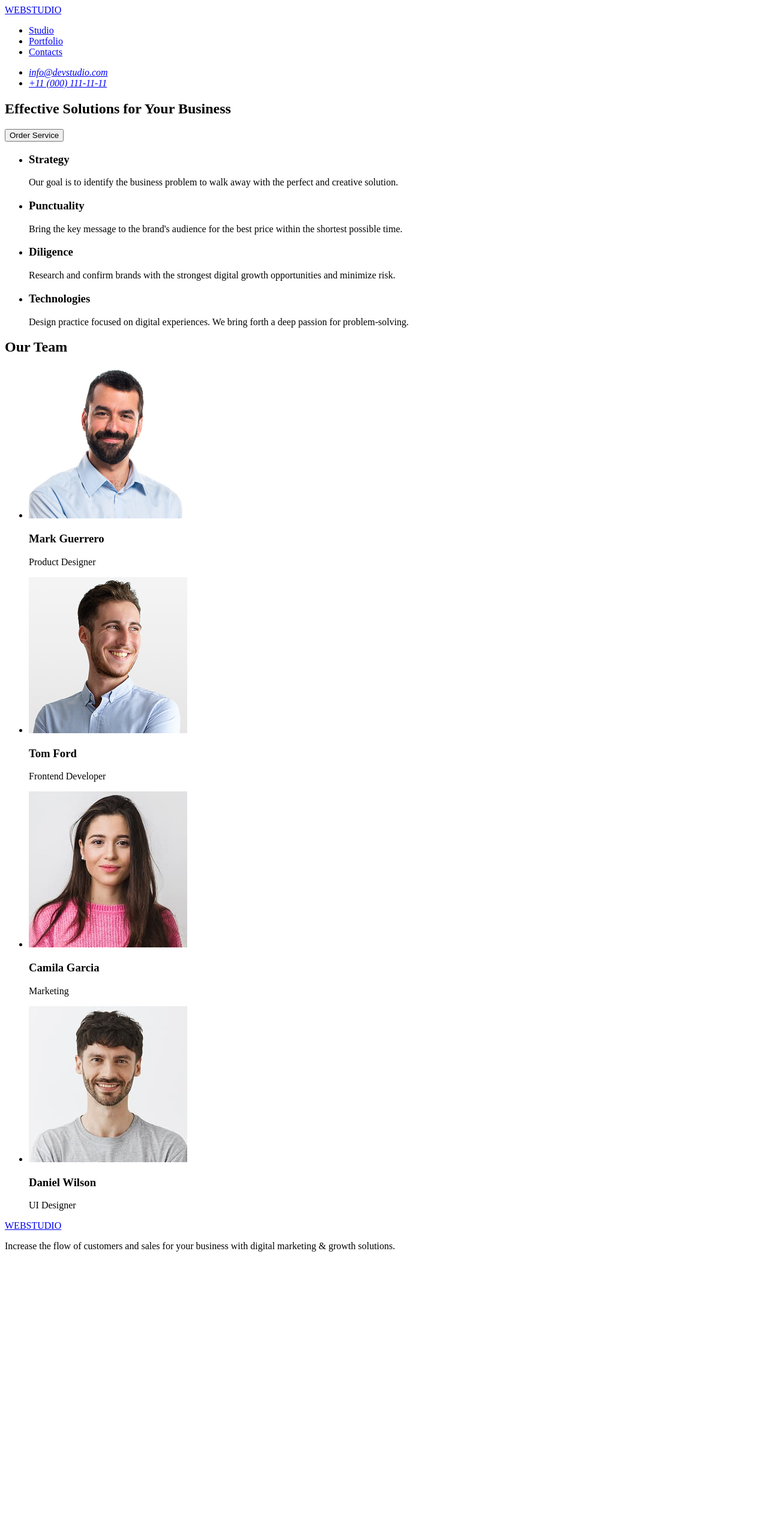
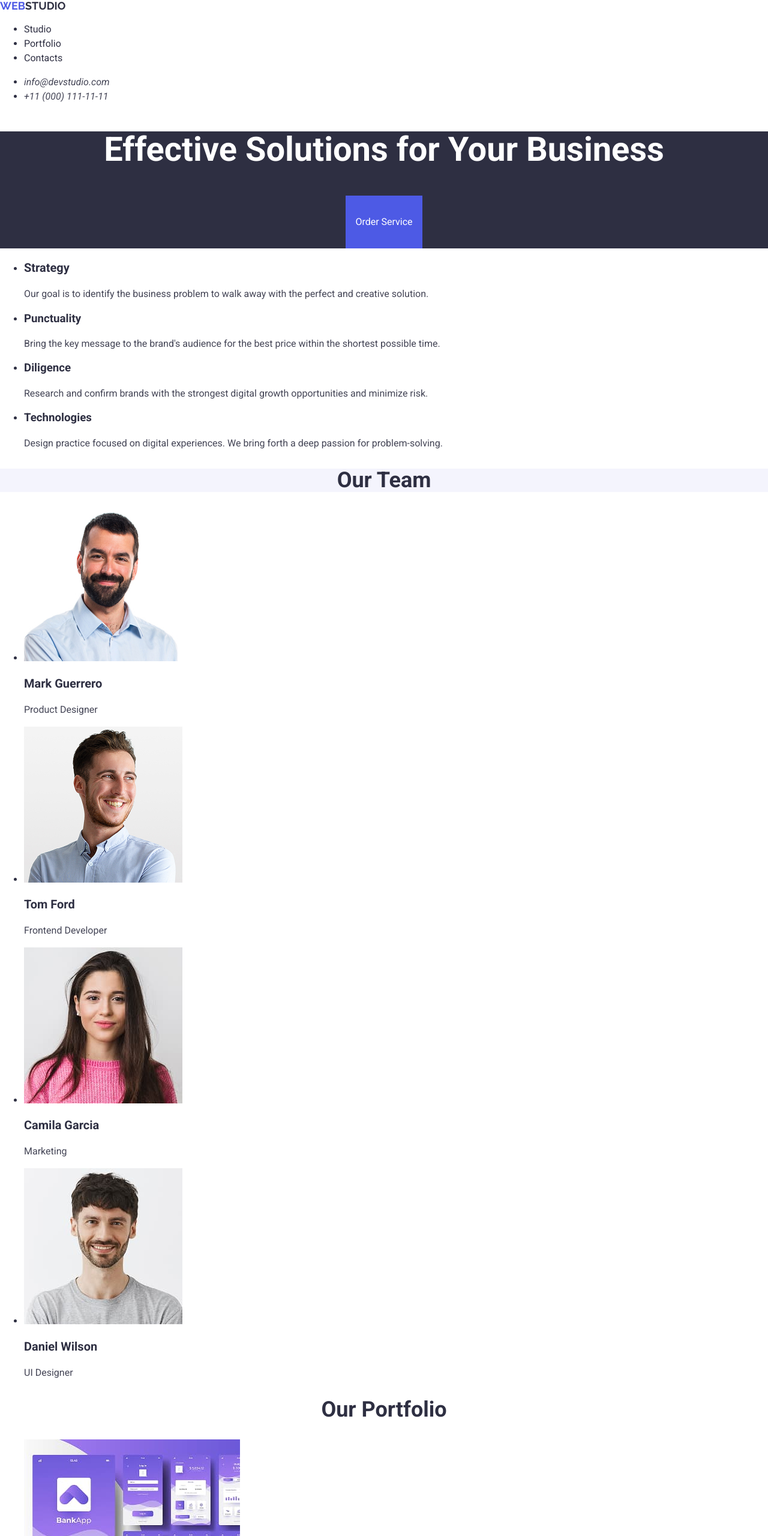
Before and after one commit to SenanurDAS/goit-markup-hw-01, a plain HTML site: page index.html in a window 1280 px wide. Shown: the top 2560 px of the page at 60% size. Before the commit the page ends 2102 px from the top, so only its background shows below. Drawn offline with nearby package versions, Linux system fonts and the light colour scheme.

Commit message:
Intial commit

```diff
--- /dev/null
+++ b/css/styles.css
@@ -0,0 +1,278 @@
+body {
+    font-family: "Roboto", sans-serif;
+    color: #2E2F42
+}
+
+/* Header alanı */
+
+.logo {
+    font-size: 18px;
+    font-family: "Raleway", sans-serif;
+    font-weight: 700;
+    color: #2E2F42;
+    text-decoration: none;
+    line-height: 1.16;
+}
+
+.nav-list {
+    background-color: #FFFFFF;
+}
+
+.logo span {
+    color: #4D5AE5;
+}
+
+.Studio {
+    color: #2E2F42;
+    font-size: 16px;
+    text-decoration: none;
+    font-weight: medium;
+    line-height: 1.5;
+}
+
+.Studio:hover {
+    color: #404BBF;
+    font-size: 16px;
+    text-decoration: none;
+    font-weight: medium;
+    line-height: 1.5;
+}
+
+.Studio:active {
+    color: #404BBF;
+    font-size: 16px;
+    text-decoration: none;
+    font-weight: medium;
+    line-height: 1.5;
+}
+
+.Portfolio{
+    color: #2E2F42;
+    font-size: 16px;
+    text-decoration: none;
+    font-weight: medium;
+    line-height: 1.5;
+}
+
+.Portfolio:hover {
+    color: #404BBF;
+    font-size: 16px;
+    text-decoration: none;
+    font-weight: medium;
+    line-height: 1.5;
+}
+
+.Contacts {
+    color: #2E2F42;
+    font-size: 16px;
+    text-decoration: none;
+    font-weight: medium;
+    line-height: 1.5;
+}
+
+.Contacts:hover {
+    color: #404BBF;
+    font-size: 16px;
+    text-decoration: none;
+    font-weight: medium;
+    line-height: 1.5;
+}
+
+.adress {
+    color: #434455;
+    font-size: 16px;
+    text-decoration: none;
+    font-weight: regular;
+    line-height: 1.5;
+
+}
+
+.adress:hover {
+    color: #404BBF;
+    font-size: 16px;
+    text-decoration: none;
+    font-weight: regular;
+    line-height: 1.5;
+}
+
+/* Header alanı bitiş */
+
+/*Main başlangıç */
+
+.post-tittle {
+    font-size: 56px;
+    text-align: center;
+    line-height: 60px;
+    letter-spacing: 2%;
+    color: #FFFFFF;
+    font-weight: bold;
+}
+
+.post {
+    background-color: #2E2F42;
+    text-align: center;
+}
+
+.button {
+    background-color: #4D5AE5;
+    color: #FFFFFF;
+    border: none;
+    font-size: 16px;
+    text-align: center ;
+    line-height: 1.5;
+    letter-spacing: 4%;
+    cursor: pointer;
+    font-weight: medium;
+    padding: 32px 16px;
+}
+
+.button:hover {
+    background-color: #404BBF;
+    color: #FFFFFF;
+    border: none;
+    font-size: 16px;
+    text-align: center;
+    line-height: 1.5;
+    letter-spacing: 4%;
+    cursor: pointer;
+    font-weight: medium;
+    padding: 32px 16px;
+}
+
+.p{
+    color: #434455;
+    font-size: 16px;
+    line-height: 1.5;
+    font-weight: regular;
+}
+
+.Strategy {
+    font-size: 20px;
+    font-weight: medium;
+    color: #2E2F42;
+    line-height: 1.2;
+}
+
+.punctuality {
+    font-size: 20px;
+    font-weight: medium;
+    color: #2E2F42;
+    line-height: 1.2;
+}
+
+.diligence {
+    font-size: 20px;
+    font-weight: medium;
+    color: #2E2F42;
+    line-height: 1.2;
+}
+
+.technologies {
+    font-size: 20px;
+    font-weight: medium;
+    color: #2E2F42;
+    line-height: 1.2;
+}
+
+.our-team {
+    font-size: 36px;
+    text-align: center;
+    line-height: 1.1;
+    letter-spacing: 2%;
+    color: #2E2F42;
+    font-weight: bold;
+    background-color: #F4F4FD;
+}
+
+.mark-guerrero {
+    font-size: 20px;
+    font-weight: medium;
+    color: #2E2F42;
+    line-height: 1.2;
+}
+
+.tom-ford {
+    font-size: 20px;
+    font-weight: medium;
+    color: #2E2F42;
+    line-height: 1.2;
+}
+
+.camila-garcia {
+    font-size: 20px;
+    font-weight: medium;
+    color: #2E2F42;
+    line-height: 1.2;
+}
+
+.daniel-wilson {
+    font-size: 20px;
+    font-weight: medium;
+    color: #2E2F42;
+    line-height: 1.2;
+}
+
+.p {
+    color: #434455;
+    font-size: 16px;
+    line-height: 1.5;
+    font-weight: regular;
+}
+
+.our-portfolio {
+    font-size: 36px;
+    text-align: center;
+    line-height: 1.1;
+    letter-spacing: 2%;
+    color: #2E2F42;
+    font-weight: bold;
+}
+
+.h3 {
+    font-size: 20px;
+    font-weight: medium;
+    color: #2E2F42;
+    line-height: 1.2;
+}
+
+.p {
+    color: #434455;
+    font-size: 16px;
+    line-height: 1.5;
+    font-weight: regular;
+}
+
+/*Main bitiş */
+
+/* Footer başlangıç */
+
+.footer-logo {
+    font-size: 18px;
+    font-family: "Raleway", sans-serif;
+    font-weight: 700;
+    color: #F4F4FD;
+    text-decoration: none;
+    line-height: 1.16;
+    background-color: ;
+}
+
+.nav-list {
+    background-color: #FFFFFF;
+}
+
+.footer-logo span {
+    color: #4D5AE5;
+}
+
+.footer-p {
+    color: #F4F4FD;
+    font-size: 16px;
+    line-height: 1.5;
+    font-weight: regular;
+}
+
+.footer {
+    background-color: #2E2F42
+}
+
+/* Footer bitiş */
--- a/index.html
+++ b/index.html
@@ -4,32 +4,41 @@
     <meta charset="UTF-8" />
     <meta name="viewport" content="width=device-width, initial-scale=1.0" />
     <title>Document</title>
+    <link
+       rel="stylesheet"
+      href="https://cdnjs.cloudflare.com/ajax/libs/modern-normalize/3.0.1/modern-normalize.min.css"
+    />
+    <link  rel="preconnect" href="https://fonts.googleapis.com">
+    <link rel="preconnect" href="https://fonts.gstatic.com" crossorigin>
+    <link href="https://fonts.googleapis.com/css2?family=Raleway:ital,wght@0,100..900;1,100..900&family=Roboto:ital,wght@0,100..900;1,100..900&display=swap" rel="stylesheet">
+    <link rel="stylesheet" href="./css/styles.css" />
   </head>
 
   <body>
     <!-- header alanı-->
     <header>
-      <a href="#"> WEBSTUDIO </a>
+      <a class="logo" href="#"><span>WEB</span>STUDIO</a>
+
       <nav>
-        <ul>
+        <ul class="nav-list">
           <li>
-            <a href="#">Studio</a>
+            <a class="Studio" href="#">Studio</a>
           </li>
           <li>
-            <a href="#">Portfolio</a>
+            <a class="Portfolio" href="#">Portfolio</a>
           </li>
           <li>
-            <a href="#">Contacts</a>
+            <a class="Contacts" href="#">Contacts</a>
           </li>
         </ul>
       </nav>
       <address>
         <ul>
-          <li>
-            <a href="#">info@devstudio.com</a>
+          <li class="address-list">
+            <a class="adress" href="#">info@devstudio.com</a>
           </li>
           <li>
-            <a href="#">+11 (000) 111-11-11</a>
+            <a class="adress" href="#">+11 (000) 111-11-11</a>
           </li>
         </ul>
       </address>
@@ -39,64 +48,100 @@
 
     <!-- main başlagıç -->
     <main>
-      <section>
-        <h1>Effective Solutions
+      <section class="post" >
+        <h1 class="post-tittle">Effective Solutions
         for Your Business</h1>
-        <button type="button">Order Service</button>
+        <button class="button" type="button">Order Service</button>
       </section>
 
-      <section>
+      <section class="about">
         <ul>
           <li>
-            <h3>Strategy</h3>
-            <p>
+            <h3 class="Strategy">Strategy</h3>
+            <p class="p">
                 Our goal is to identify the business
                 problem to walk away with the perfect and creative solution.
             </p>
           </li>
           <li>
-            <h3>Punctuality</h3>
-            <p>
+            <h3 class="Punctuality">Punctuality</h3>
+            <p class="p">
                 Bring the key message to the brand's audience for the best price within the shortest possible time.
             </p>
           </li>
           <li>
-            <h3>Diligence</h3>
-            <p>
+            <h3 class="Diligence">Diligence</h3>
+            <p class="p">
                 Research and confirm brands with the strongest digital growth opportunities and minimize risk.
             </p>
           </li>
           <li>
-            <h3>Technologies</h3>
-            <p>
+            <h3 class="Technologies">Technologies</h3>
+            <p class="p">
                 Design practice focused on digital experiences. We bring forth a deep passion for problem-solving.
             </p>
           </li>
         </ul>
       </section>
 
-      <section>
-        <h2>Our Team</h2>
+      <section class="team">
+        <h2 class="our-team">Our Team</h2>
         <ul>
           <li>
             <img src="./images/resim1.jpg" alt="Mark Guerrero" width="256" >
-            <h3>Mark Guerrero</h3>
-            <p>Product Designer</p>
+            <h3 class="mark-guerrero">Mark Guerrero</h3>
+            <p class="p">Product Designer</p>
           </li>
           <li>
             <img src="./images/resim2.jpg" alt="Tom Ford" width="264">
-            <h3>Tom Ford</h3>
-            <p>Frontend Developer</p>
+            <h3 class="tom-ford">Tom Ford</h3>
+            <p class="p">Frontend Developer</p>
           </li>
           <li>
             <img src="./images/resim3.jpg" alt="Camila Garcia" width="264" />
-            <h3>Camila Garcia</h3>
-            <p>Marketing</p>
+            <h3 class="camila-garcia">Camila Garcia</h3>
+            <p class="p">Marketing</p>
           </li>
           <li>
             <img src="./images/resim4.jpg" alt="Daniel Wilson" width="264" />
-            <h3>Daniel Wilson</h3>
-            <p>UI Designer</p>
+            <h3 class="daniel-wilson">Daniel Wilson</h3>
+            <p class="p">UI Designer</p>
+          </li>
+        </ul>
+      </section>
+
+      <section class="portfolio">
+        <h2 class="our-portfolio">Our Portfolio</h2>
+        <ul class="h3">
+          <li>
+            <img src="./images/resim5.jpg" alt="Banking App" width="360" />
+            <h3>Banking App</h3>
+            <p class="p">App</p>
+          </li>
+          <li>
+            <img src="./images/resim6.jpg" alt="Cashless Payment" width="360" />
+            <h3>Cashless Payment</h3>
+            <p class="p">Marketing</p>
+          </li>
+          <li>
+            <img src="./images/resim7.jpg" alt="Meditation App" width="360" />
+            <h3>Meditation App</h3>
+            <p class="p">App</p>
+          </li>
+          <li>
+            <img src="./images/resim8.jpg" alt="Taxi Service" width="360" />
+            <h3>Taxi Service</h3>
+            <p class="p">Marketing</p>
+          </li>
+          <li>
+            <img src="./images/resim9.jpg" alt="Screen Illustrations" width="360" />
+            <h3>Screen Illustrations</h3>
+            <p class="p">Design</p>
+          </li>
+          <li>
+            <img src="./images/resim10.jpg" alt="Online Courses" width="360" />
+            <h3>Online Courses</h3>
+            <p class="p">Marketing</p>
           </li>
         </ul>
       </section>
@@ -104,9 +149,9 @@
     <!-- main bitiş -->
 
     <!-- footer başlangıç -->
-    <footer>
-    <a href="#"> WEBSTUDIO </a>
-    <p>
+    <footer class="footer">
+    <a class="footer-logo" href="#"><span>WEB</span>STUDIO</a>
+    <p class="footer-p">
         Increase the flow of customers and sales for your business with digital marketing & growth solutions.
     </p>
     </footer>
```
Also changed, not shown: images/resim10.jpg (added), images/resim5.jpg (added), images/resim6.jpg (added), images/resim7.jpg (added), images/resim8.jpg (added), images/resim9.jpg (added).
